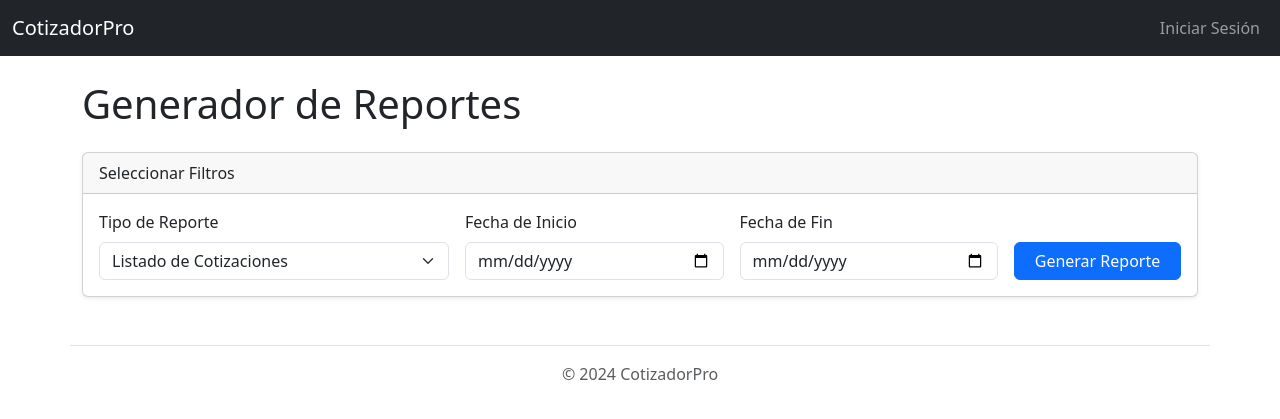
After one commit to oscar-ramirez-dintelligence/4ce, a Flask app: page /reportes/ in a window 1280 px wide. The commit adds this page. Shown: the top 419 px of the page. Run offline with Flask 3, Linux system fonts and the light colour scheme; parts of the project's set-up code (start-up, migrations or seed data) failed here and were passed over.

Commit message:
feat: Implement Phase 6 - Reporting Module
This commit introduces the "Reportes" (Reporting) module as outlined in Phase 6 of the development plan.

Key features implemented:
- **Module Scaffolding**: A new `reportes` blueprint and `reporte_service.py` have been created.
- **Reporting UI**: A user interface allows users to select a report type (currently "Listado de Cotizaciones") and a date range, and view the results in a table.
- **CSV Export**: Functionality has been added to download the generated report as a CSV file.
- **Integration**: The new module is registered with the application factory and integrated into the main navigation menu.

```diff
--- a/cotizador/__init__.py
+++ b/cotizador/__init__.py
@@ -46,8 +46,9 @@ def create_app(test_config=None):
     from . import dashboard
     app.register_blueprint(dashboard.bp)
 
-    # The main dashboard is now at /dashboard, but we can keep the root
-    # pointing to the simple main page for now. The nav bar will point to the dashboard.
+    from . import reportes
+    app.register_blueprint(reportes.bp)
+
     app.add_url_rule('/', endpoint='index')
 
     return app
--- /dev/null
+++ b/cotizador/reportes/__init__.py
@@ -0,0 +1,5 @@
+from flask import Blueprint
+
+bp = Blueprint('reportes', __name__, url_prefix='/reportes', template_folder='templates')
+
+from . import routes
--- /dev/null
+++ b/cotizador/reportes/routes.py
@@ -0,0 +1,60 @@
+from flask import render_template, request, session, make_response
+from . import bp
+from cotizador.services import reporte_service
+import io
+import csv
+
+@bp.route('/', methods=['GET', 'POST'])
+def index():
+    """
+    Renders the main reporting interface.
+    Handles form submission to generate and display a report.
+    """
+    report_data = None
+    headers = None
+
+    if request.method == 'POST':
+        report_type = request.form.get('report_type')
+        start_date = request.form.get('start_date')
+        end_date = request.form.get('end_date')
+
+        headers, report_data = reporte_service.generate_report(report_type, start_date, end_date)
+
+        # Store report data in session to be used for CSV download
+        session['last_report_data'] = report_data
+        session['last_report_headers'] = headers
+        session['last_report_name'] = f"{report_type}_{start_date}_to_{end_date}"
+
+    return render_template(
+        'reportes/index.html',
+        headers=headers,
+        report_data=report_data
+    )
+
+@bp.route('/download-report')
+def download_report():
+    """
+    Takes the last generated report data from the session and returns it as a CSV file.
+    """
+    report_data = session.get('last_report_data')
+    headers = session.get('last_report_headers')
+    report_name = session.get('last_report_name', 'reporte')
+
+    if not report_data or not headers:
+        return "No hay datos de reporte para descargar.", 404
+
+    # Use io.StringIO to create a file in memory
+    si = io.StringIO()
+    cw = csv.writer(si)
+
+    # Write headers
+    cw.writerow(headers)
+    # Write data rows
+    for row_dict in report_data:
+        cw.writerow([row_dict.get(h) for h in headers])
+
+    output = make_response(si.getvalue())
+    output.headers["Content-Disposition"] = f"attachment; filename={report_name}.csv"
+    output.headers["Content-type"] = "text/csv"
+
+    return output
--- a/cotizador/templates/base.html
+++ b/cotizador/templates/base.html
@@ -26,6 +26,7 @@
                 <li><a class="dropdown-item" href="{{ url_for('soportes.catalogue') }}">Soportes</a></li>
                 <li><a class="dropdown-item" href="{{ url_for('cotizaciones.list_page') }}">Cotizaciones</a></li>
                 <li><a class="dropdown-item" href="{{ url_for('agencias.list_page') }}">Agencias</a></li>
+                <li><a class="dropdown-item" href="{{ url_for('reportes.index') }}">Reportes</a></li>
               </ul>
             </li>
             <li class="nav-item dropdown">
--- /dev/null
+++ b/cotizador/templates/reportes/index.html
@@ -0,0 +1,76 @@
+{% extends "base.html" %}
+
+{% block title %}Módulo de Reportes{% endblock %}
+
+{% block content %}
+<div class="d-flex justify-content-between align-items-center mb-4">
+    <h1 class="mb-0">Generador de Reportes</h1>
+</div>
+
+<!-- Filter Form -->
+<div class="card shadow-sm mb-4">
+    <div class="card-header">
+        Seleccionar Filtros
+    </div>
+    <div class="card-body">
+        <form action="{{ url_for('reportes.index') }}" method="POST" class="row g-3 align-items-end">
+            <div class="col-md-4">
+                <label for="report_type" class="form-label">Tipo de Reporte</label>
+                <select class="form-select" id="report_type" name="report_type">
+                    <option value="listado_cotizaciones">Listado de Cotizaciones</option>
+                    <!-- Add other report types here as they are implemented -->
+                </select>
+            </div>
+            <div class="col-md-3">
+                <label for="start_date" class="form-label">Fecha de Inicio</label>
+                <input type="date" class="form-control" id="start_date" name="start_date">
+            </div>
+            <div class="col-md-3">
+                <label for="end_date" class="form-label">Fecha de Fin</label>
+                <input type="date" class="form-control" id="end_date" name="end_date">
+            </div>
+            <div class="col-md-2">
+                <button type="submit" class="btn btn-primary w-100">Generar Reporte</button>
+            </div>
+        </form>
+    </div>
+</div>
+
+<!-- Report Display -->
+{% if report_data is not none %}
+<div class="card shadow-sm">
+    <div class="card-header d-flex justify-content-between align-items-center">
+        <span>Resultados del Reporte</span>
+        <a href="{{ url_for('reportes.download_report') }}" class="btn btn-sm btn-success">
+            <i class="bi bi-download"></i> Descargar CSV
+        </a>
+    </div>
+    <div class="card-body">
+        {% if report_data %}
+        <div class="table-responsive">
+            <table class="table table-striped table-hover">
+                <thead class="table-light">
+                    <tr>
+                        {% for header in headers %}
+                            <th>{{ header }}</th>
+                        {% endfor %}
+                    </tr>
+                </thead>
+                <tbody>
+                    {% for row in report_data %}
+                    <tr>
+                        {% for header in headers %}
+                            <td>{{ row[header] }}</td>
+                        {% endfor %}
+                    </tr>
+                    {% endfor %}
+                </tbody>
+            </table>
+        </div>
+        {% else %}
+        <p class="text-center text-muted py-4">No se encontraron datos para los filtros seleccionados.</p>
+        {% endif %}
+    </div>
+</div>
+{% endif %}
+{% endblock %}
```
Also changed, not shown: cotizador/services/reporte_service.py (added, +66 -0 lines).
